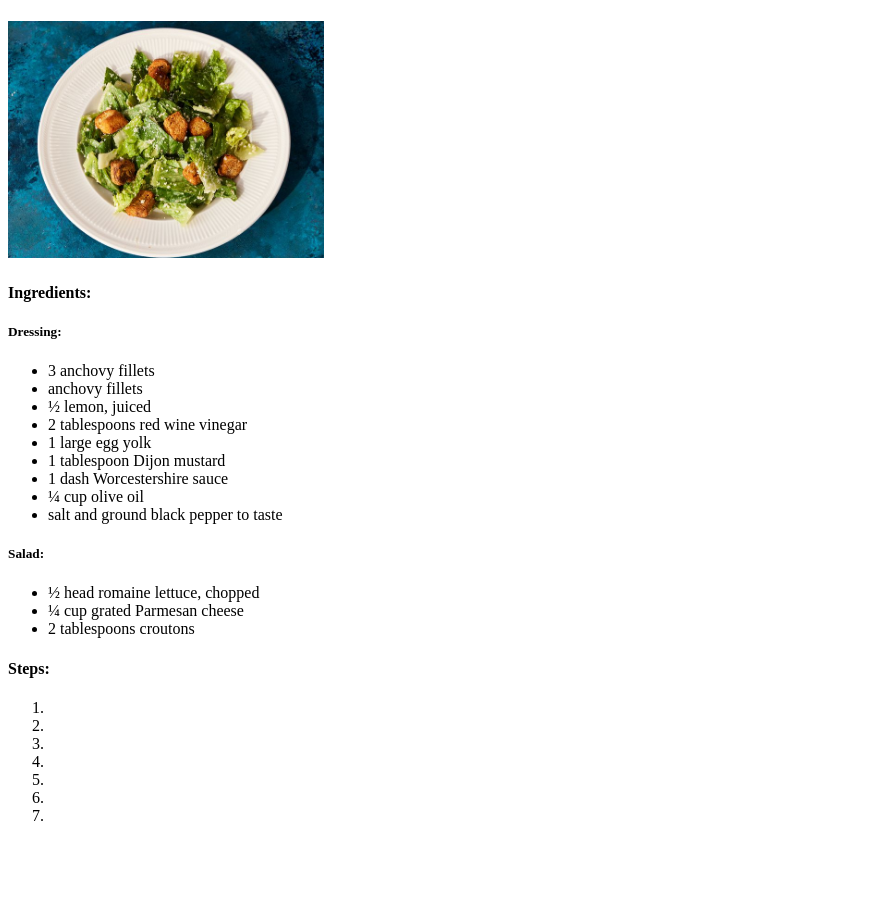
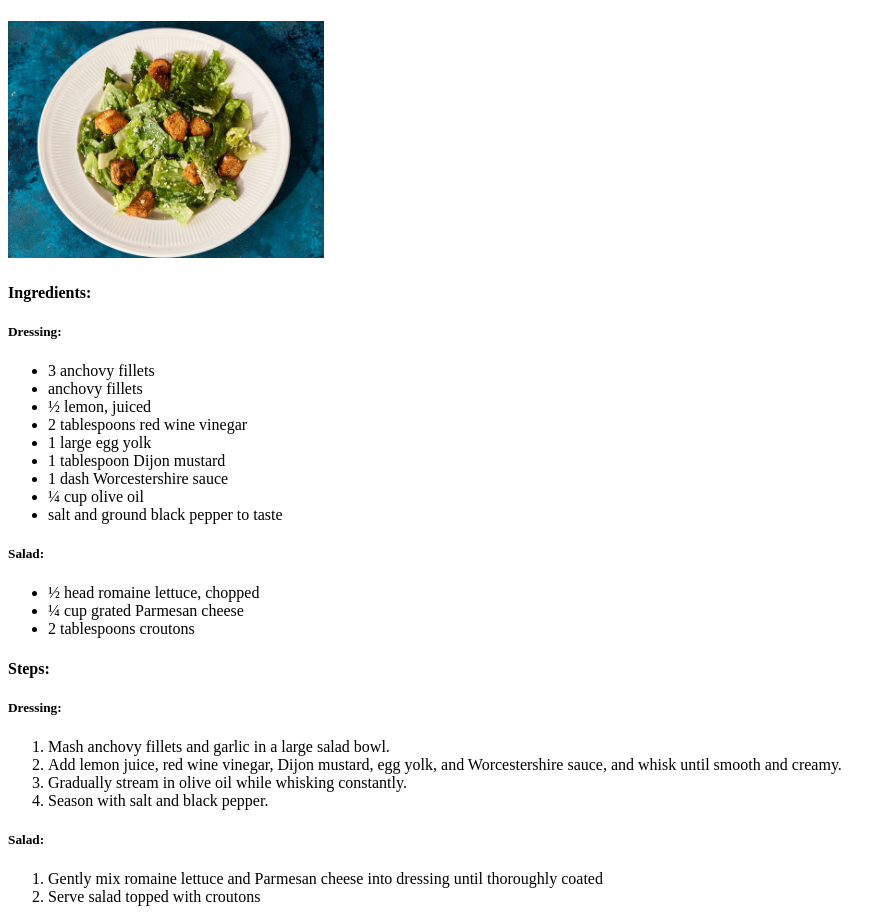
Before and after one commit to tobbiforhire/odin-recipes, a plain HTML site: page recipes/caesar-salad.html in a window 1280 px wide. Shown: the whole page, without its empty margins (0-896 px from the left). Before the commit the page ends 841 px from the top, so only its background shows below. Drawn offline with Linux system fonts and the light colour scheme.

Commit message:
Add preparation steps to Caesar salad recipe page
Fill list elements with respective steps to prepare salad.
For readability, seperate ordered list into 2, one for salad, and one
for dressing.

Also, adjust spacing for ingredients list.

```diff
--- a/recipes/caesar-salad.html
+++ b/recipes/caesar-salad.html
@@ -30,14 +30,17 @@
             <li>2 tablespoons croutons</li>
         </ul>
         <h4>Steps:</h4>
+        <h5>Dressing:</h5>
         <ol>
-            <li></li>
-            <li></li>
-            <li></li>
-            <li></li>
-            <li></li>
-            <li></li>
-            <li></li>
+            <li>Mash anchovy fillets and garlic in a large salad bowl.</li>
+            <li>Add lemon juice, red wine vinegar, Dijon mustard, egg yolk, and Worcestershire sauce, and whisk until smooth and creamy.</li>
+            <li>Gradually stream in olive oil while whisking constantly.</li>
+            <li>Season with salt and black pepper.</li>
+        </ol>
+        <h5>Salad:</h5>
+        <ol>
+            <li>Gently mix romaine lettuce and Parmesan cheese into dressing until thoroughly coated</li>
+            <li>Serve salad topped with croutons</li>
         </ol>
     </body>
 </html>
```
Lines whose indentation alone changed are shown as unchanged.
